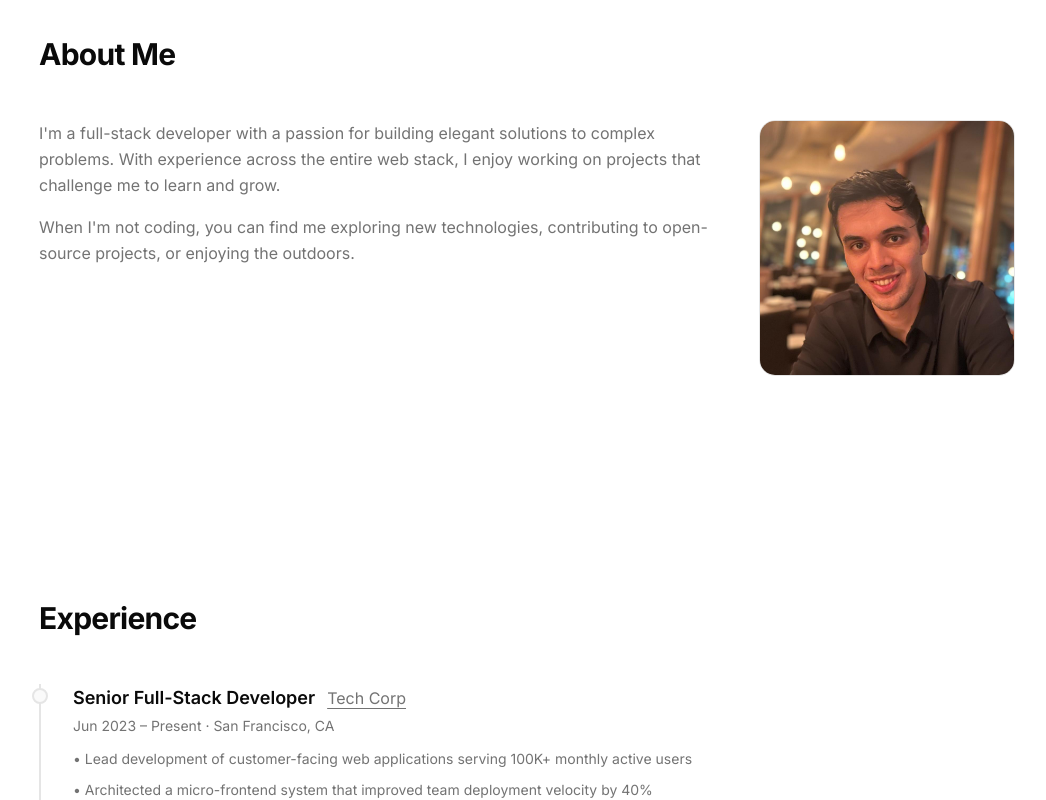
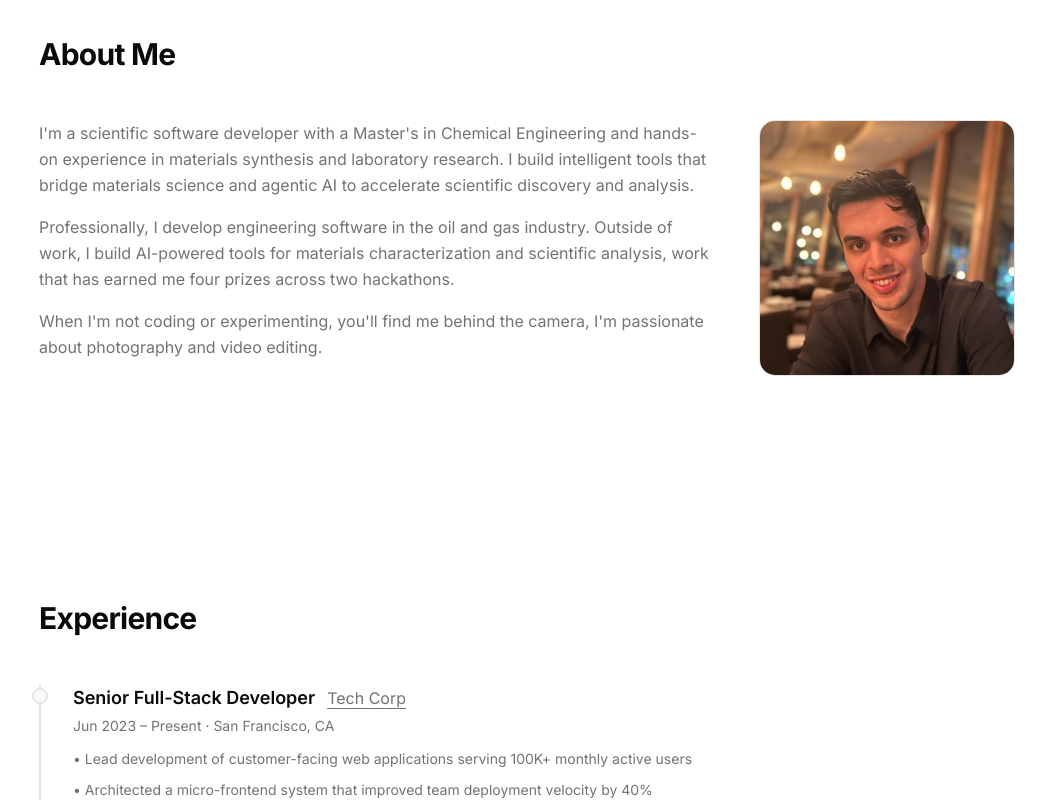
Before and after one commit to MJRaei/portfolio, a Next.js app: page / in a window 1280 px wide. Shown: the part 880-1680 px from the top of the page, without its empty margins (113-1159 px from the left). Built offline with nearby package versions, Linux system fonts and the light colour scheme.

Commit message:
Added google scholar

```diff
--- a/src/components/layout/footer.tsx
+++ b/src/components/layout/footer.tsx
@@ -1,10 +1,10 @@
-import { Github, Linkedin, Twitter } from "lucide-react";
+import { Github, Linkedin, GraduationCap } from "lucide-react";
 import { personalInfo } from "@/data/personal";
 
 const iconMap: Record<string, React.ComponentType<{ className?: string }>> = {
   Github,
   Linkedin,
-  Twitter,
+  GraduationCap,
 };
 
 export function Footer() {
--- a/src/data/personal.ts
+++ b/src/data/personal.ts
@@ -7,14 +7,15 @@ export const personalInfo: PersonalInfo = {
   location: "San Francisco, CA",
   bio: "I build tools at the intersection of chemical engineering, materials science, and agentic AI to accelerate scientific discovery.",
   aboutParagraphs: [
-    "I'm a full-stack developer with a passion for building elegant solutions to complex problems. With experience across the entire web stack, I enjoy working on projects that challenge me to learn and grow.",
-    "When I'm not coding, you can find me exploring new technologies, contributing to open-source projects, or enjoying the outdoors.",
+    "I'm a scientific software developer with a Master's in Chemical Engineering and hands-on experience in materials synthesis and laboratory research. I build intelligent tools that bridge materials science and agentic AI to accelerate scientific discovery and analysis.",
+    "Professionally, I develop engineering software in the oil and gas industry. Outside of work, I build AI-powered tools for materials characterization and scientific analysis, work that has earned me four prizes across two hackathons.",
+    "When I'm not coding or experimenting, you'll find me behind the camera, I'm passionate about photography and video editing."
   ],
   avatarUrl: "/images/personal/my-picture.jpg",
   resumeUrl: "/files/resume.pdf",
   socialLinks: [
-    { platform: "GitHub", url: "https://github.com/johndoe", icon: "Github" },
-    { platform: "LinkedIn", url: "https://linkedin.com/in/johndoe", icon: "Linkedin" },
-    { platform: "Twitter", url: "https://twitter.com/johndoe", icon: "Twitter" },
+    { platform: "GitHub", url: "https://github.com/MJRaei", icon: "Github" },
+    { platform: "LinkedIn", url: "https://linkedin.com/in/mohammadjavadraei", icon: "Linkedin" },
+    { platform: "Google Scholar", url: "https://scholar.google.com/citations?user=bVH67U4AAAAJ&hl=en", icon: "GraduationCap" },
   ],
 };
```
